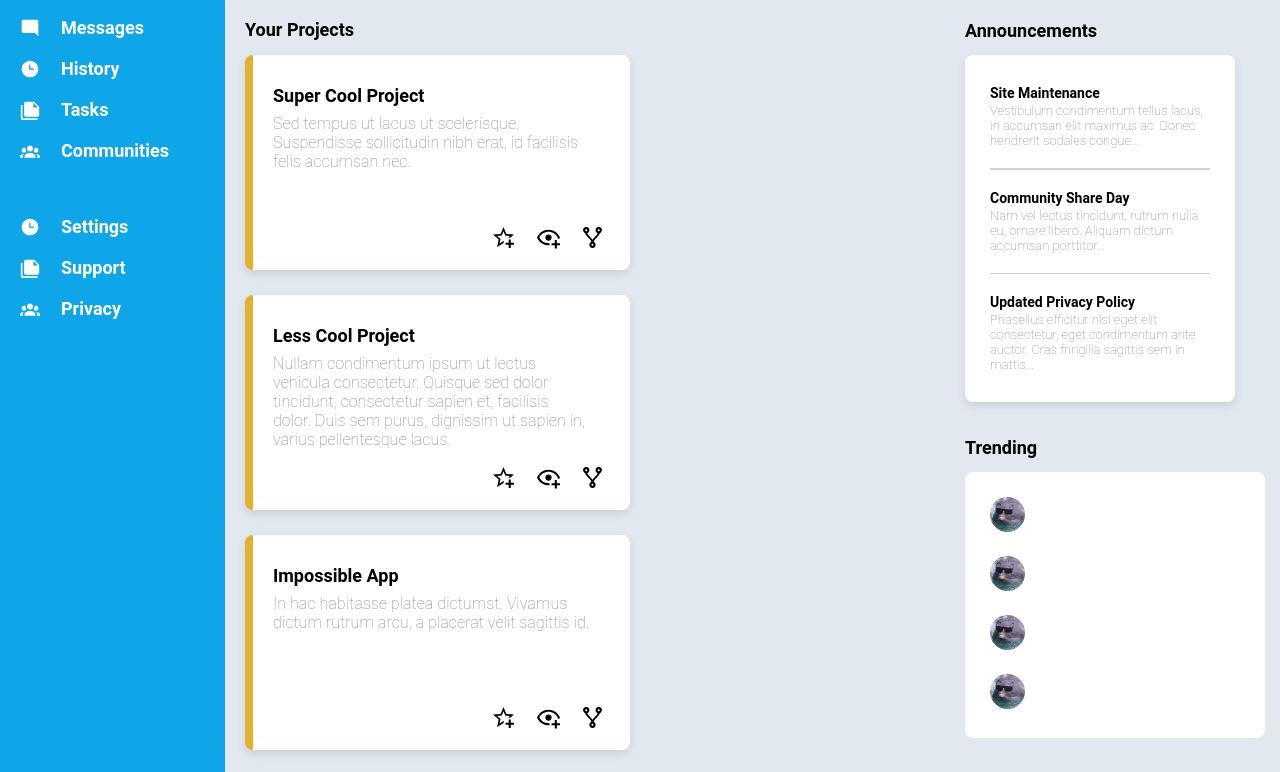
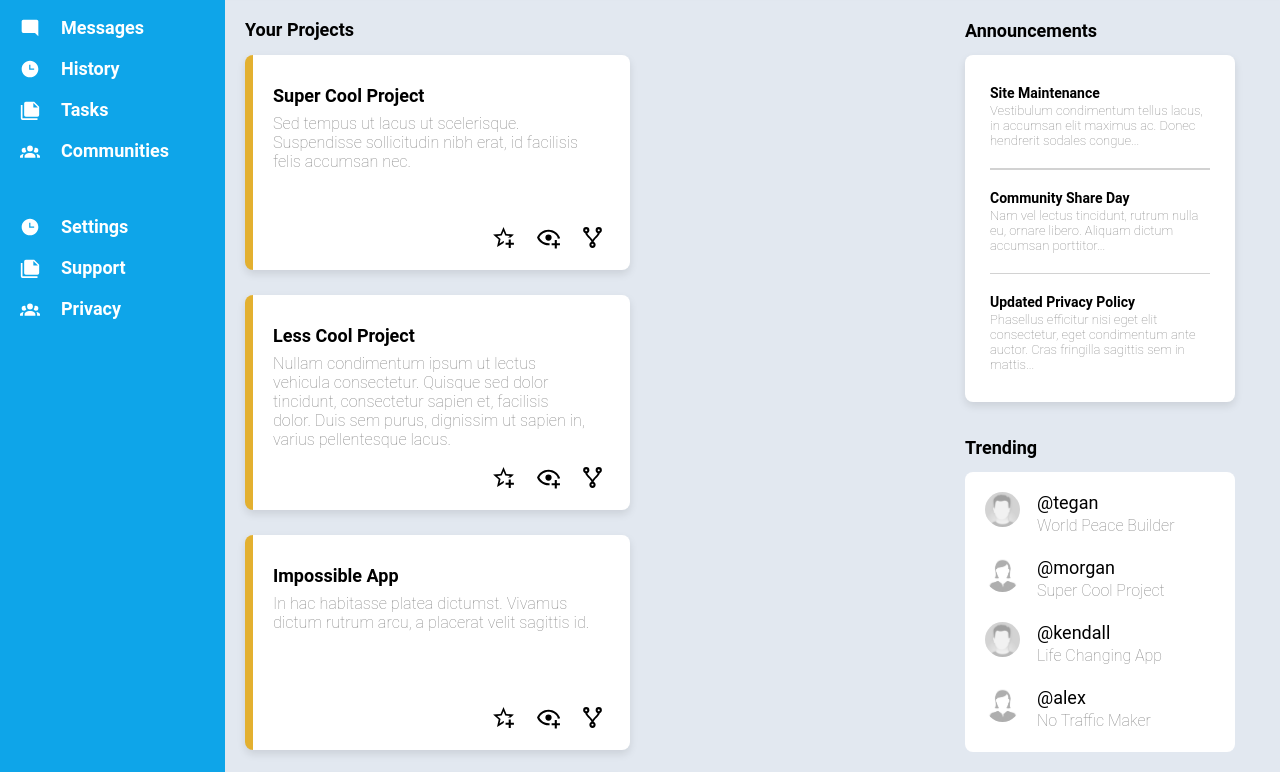
Before and after one commit to astn7278/odin-admin-dashboard, a plain HTML site: page index.html in a window 1280 px wide. Shown: the part 160-932 px from the top of the page. Drawn offline with Linux system fonts and the light colour scheme.

Commit message:
Complete trending styling

```diff
--- a/index.html
+++ b/index.html
@@ -166,16 +166,32 @@
                             <h2>Trending</h2>
                             <div class="trending">
                                 <div class="user">
-                                    <img src="./img/cooldolphin.jpg">
+                                    <img src="./img/prof-3.png">
+                                    <div class="user-content">
+                                        <div class="profile-name">@tegan</div>
+                                        <div class="profile-title">World Peace Builder</div>
+                                    </div>
                                 </div>
                                 <div class="user">
-                                    <img src="./img/cooldolphin.jpg">
+                                    <img src="./img/prof-4.jpg">
+                                    <div class="user-content">
+                                        <div class="profile-name">@morgan</div>
+                                        <div class="profile-title">Super Cool Project</div>
+                                    </div>
                                 </div>
                                 <div class="user">
-                                    <img src="./img/cooldolphin.jpg">
+                                    <img src="./img/prof-3.png">
+                                    <div class="user-content">
+                                        <div class="profile-name">@kendall</div>
+                                        <div class="profile-title">Life Changing App</div>
+                                    </div>
                                 </div>
                                 <div class="user">
-                                    <img src="./img/cooldolphin.jpg">
+                                    <img src="./img/prof-4.jpg">
+                                    <div class="user-content">
+                                        <div class="profile-name">@alex</div>
+                                        <div class="profile-title">No Traffic Maker</div>
+                                    </div>
                                 </div>
                             </div>
                         </div>
--- a/styles.css
+++ b/styles.css
@@ -209,7 +209,7 @@ input[type="text"] {
     align-items: end;
     margin-top: 15px;
     margin-left: 20px;
-    margin-right: 20px;
+
 }
 
 .project-cards p {
@@ -314,9 +314,19 @@ input[type="text"] {
 .trending {
     background-color: white;
     border-radius: 8px;
-    padding: 25px 25px;
+    padding: 30px 20px 15px 20px;
+    margin-right: 30px;
     display: grid;
-    gap: 20px
+    grid-template-rows: repeat(4, 40px);
+    gap: 25px;
+    align-items: center;
+}
+
+
+.user {
+    display: grid;
+    grid-template-columns: 35px 1fr;
+    gap: 17px;
 }
 
 .user img {
@@ -324,4 +334,17 @@ input[type="text"] {
     height: 35px;
     border-radius: 50%;
     overflow: hidden;
+    grid-row: 1 / 3;
+
 }
+
+.profile-title {
+    color: #868686;
+    font-weight: 100;
+    font-size: 16px;
+}
+
+.user-content {
+    display: grid;
+    gap: 3px;
+}
```
Also changed, not shown: img/prof-1.jpg (added), img/prof-2.jpg (added), img/prof-3.png (added), img/prof-3.webp (added), img/prof-4.jpg (added).
